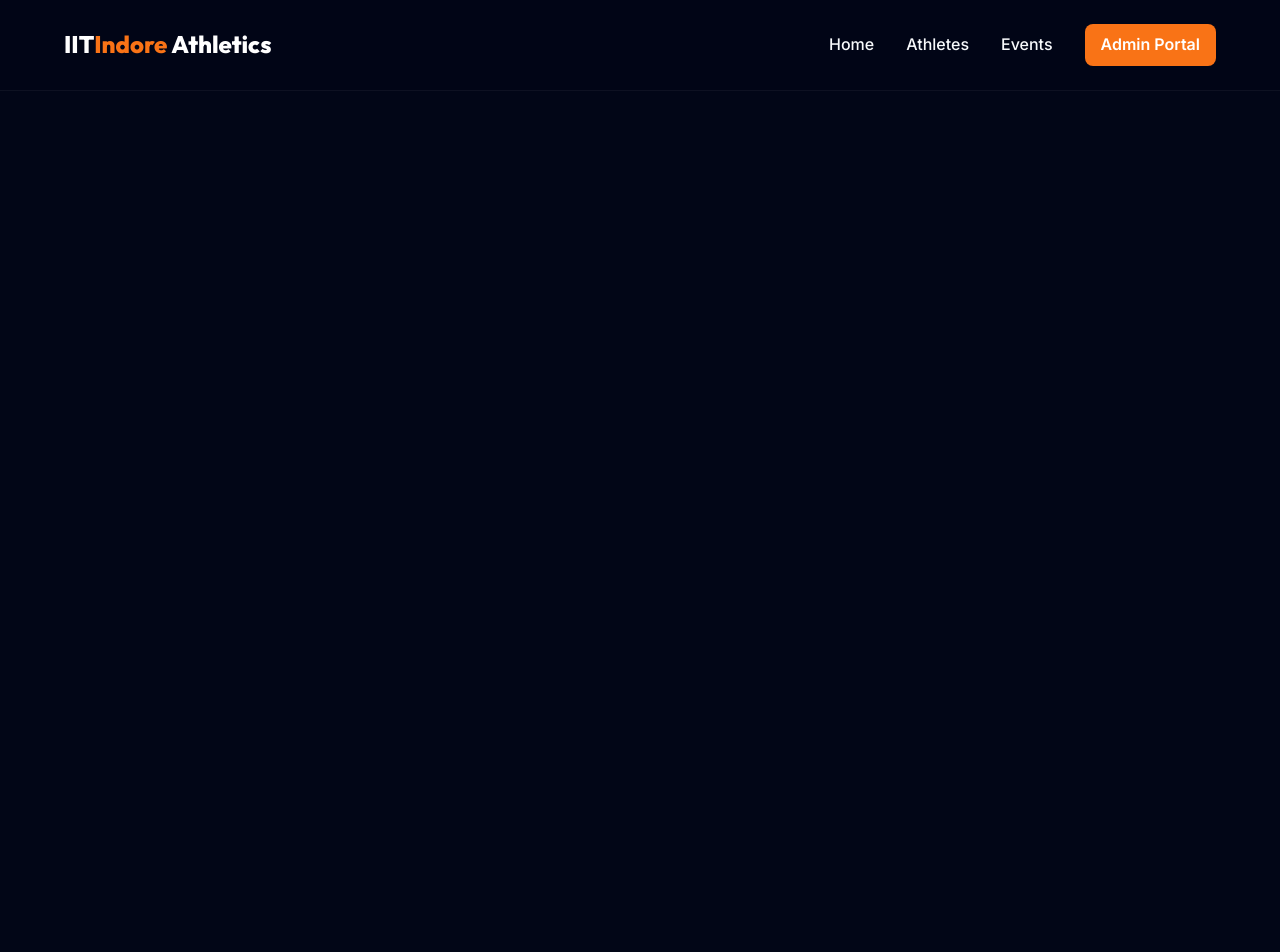
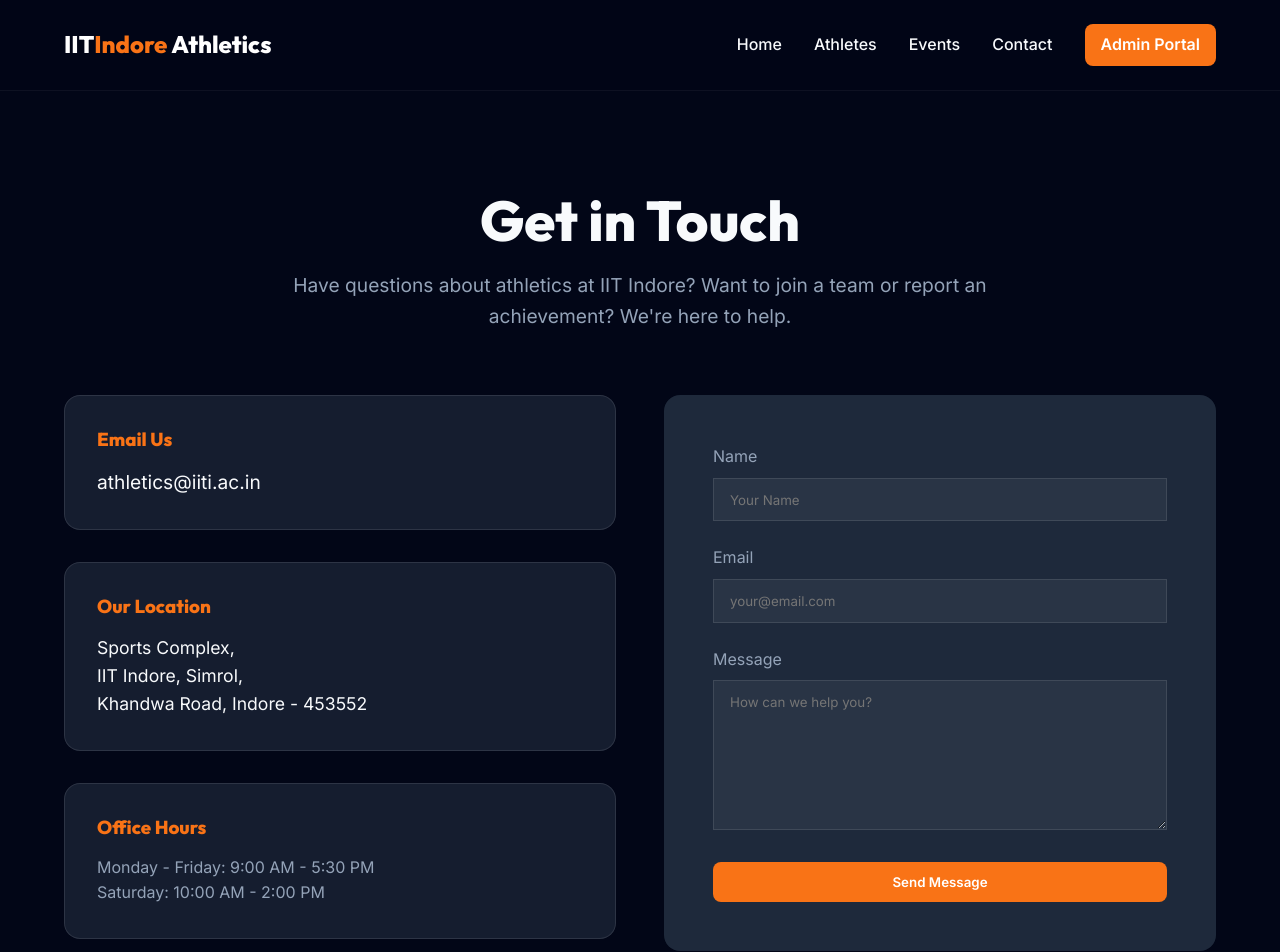
Before and after one commit to suryaenterprising/athletics, a React app in the folder frontend/: page /contact in a window 1280 px wide. Shown: the top 952 px of the page. Before the commit the page ends 800 px from the top, so only its background shows below. Built offline with nearby package versions, Linux system fonts and the light colour scheme; no server answers; the HTML template or start-up script is replaced by a standard one.

Commit message:
Add Contact page with official email and Navbar link

```diff
--- a/frontend/src/App.jsx
+++ b/frontend/src/App.jsx
@@ -7,6 +7,7 @@
 import AdminLogin from './pages/AdminLogin';
 import AdminDashboard from './pages/AdminDashboard';
 import AthleteProfile from './pages/AthleteProfile';
+import Contact from './pages/Contact';
 
 function App() {
   return (
@@ -19,6 +20,7 @@
             <Route path="/athletes" element={<AthleteDirectory />} />
             <Route path="/athletes/:id" element={<AthleteProfile />} />
             <Route path="/events" element={<Events />} />
+            <Route path="/contact" element={<Contact />} />
             <Route path="/admin/login" element={<AdminLogin />} />
             <Route path="/admin/dashboard" element={<AdminDashboard />} />
             {/* Add more routes later */}
--- a/frontend/src/components/Navbar.jsx
+++ b/frontend/src/components/Navbar.jsx
@@ -21,6 +21,7 @@
         <Link to="/" style={{ color: 'var(--text-main)', fontWeight: 500 }}>Home</Link>
         <Link to="/athletes" style={{ color: 'var(--text-main)', fontWeight: 500 }}>Athletes</Link>
         <Link to="/events" style={{ color: 'var(--text-main)', fontWeight: 500 }}>Events</Link>
+        <Link to="/contact" style={{ color: 'var(--text-main)', fontWeight: 500 }}>Contact</Link>
         <Link to="/admin/login" className="btn btn-primary" style={{ padding: '0.5rem 1rem' }}>Admin Portal</Link>
       </div>
     </nav>
--- /dev/null
+++ b/frontend/src/pages/Contact.jsx
@@ -0,0 +1,78 @@
+import React from 'react';
+
+const Contact = () => {
+  return (
+    <div style={{ padding: '6rem 5%', minHeight: '80vh' }}>
+      <div style={{ textAlign: 'center', marginBottom: '4rem' }}>
+        <h1 style={{ fontSize: '3.5rem', marginBottom: '1rem' }}>Get in Touch</h1>
+        <p style={{ fontSize: '1.2rem', color: 'var(--text-muted)', maxWidth: '700px', margin: '0 auto' }}>
+          Have questions about athletics at IIT Indore? Want to join a team or report an achievement? We're here to help.
+        </p>
+      </div>
+
+      <div style={{ display: 'grid', gridTemplateColumns: 'repeat(auto-fit, minmax(300px, 1fr))', gap: '3rem', maxWidth: '1200px', margin: '0 auto' }}>
+        {/* Contact Info */}
+        <div style={{ display: 'flex', flexDirection: 'column', gap: '2rem' }}>
+          <div className="glass-panel" style={{ padding: '2rem' }}>
+            <h3 style={{ color: 'var(--primary)', marginBottom: '1rem' }}>Email Us</h3>
+            <p style={{ fontSize: '1.2rem' }}>athletics@iiti.ac.in</p>
+          </div>
+
+          <div className="glass-panel" style={{ padding: '2rem' }}>
+            <h3 style={{ color: 'var(--primary)', marginBottom: '1rem' }}>Our Location</h3>
+            <p style={{ fontSize: '1.1rem', lineHeight: '1.6' }}>
+              Sports Complex, <br/>
+              IIT Indore, Simrol, <br/>
+              Khandwa Road, Indore - 453552
+            </p>
+          </div>
+
+          <div className="glass-panel" style={{ padding: '2rem' }}>
+            <h3 style={{ color: 'var(--primary)', marginBottom: '1rem' }}>Office Hours</h3>
+            <p style={{ color: 'var(--text-muted)' }}>Monday - Friday: 9:00 AM - 5:30 PM</p>
+            <p style={{ color: 'var(--text-muted)' }}>Saturday: 10:00 AM - 2:00 PM</p>
+          </div>
+        </div>
+
+        {/* Contact Form */}
+        <div className="card glass-panel" style={{ padding: '3rem' }}>
+          <form style={{ display: 'flex', flexDirection: 'column', gap: '1.5rem' }}>
+            <div>
+              <label style={{ display: 'block', marginBottom: '0.5rem', color: 'var(--text-muted)' }}>Name</label>
+              <input type="text" className="contact-input" placeholder="Your Name" />
+            </div>
+            <div>
+              <label style={{ display: 'block', marginBottom: '0.5rem', color: 'var(--text-muted)' }}>Email</label>
+              <input type="email" className="contact-input" placeholder="your@email.com" />
+            </div>
+            <div>
+              <label style={{ display: 'block', marginBottom: '0.5rem', color: 'var(--text-muted)' }}>Message</label>
+              <textarea className="contact-input" style={{ minHeight: '150px' }} placeholder="How can we help you?"></textarea>
+            </div>
+            <button type="button" className="btn btn-primary" style={{ width: '100%' }}>Send Message</button>
+          </form>
+        </div>
+      </div>
+
+      <style dangerouslySetInnerHTML={{__html: `
+        .contact-input {
+          width: 100%;
+          padding: 0.8rem 1rem;
+          background: rgba(255, 255, 255, 0.05);
+          border: 1px solid rgba(255, 255, 255, 0.1);
+          border-radius: var(--radius-sm);
+          color: white;
+          font-family: inherit;
+          transition: var(--transition);
+        }
+        .contact-input:focus {
+          outline: none;
+          border-color: var(--primary);
+          background: rgba(255, 255, 255, 0.08);
+        }
+      `}} />
+    </div>
+  );
+};
+
+export default Contact;
```
